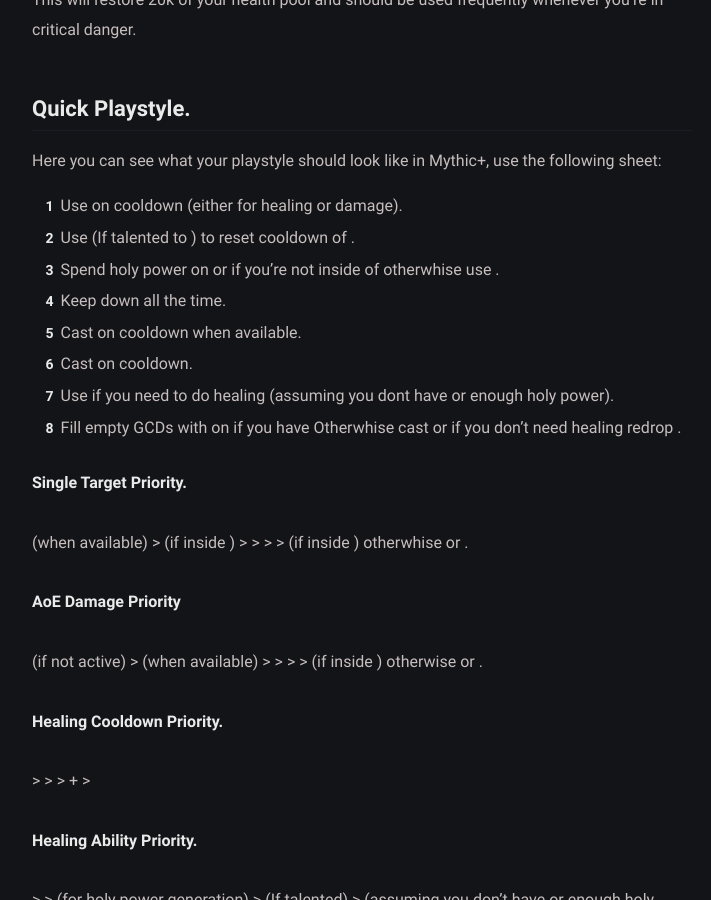
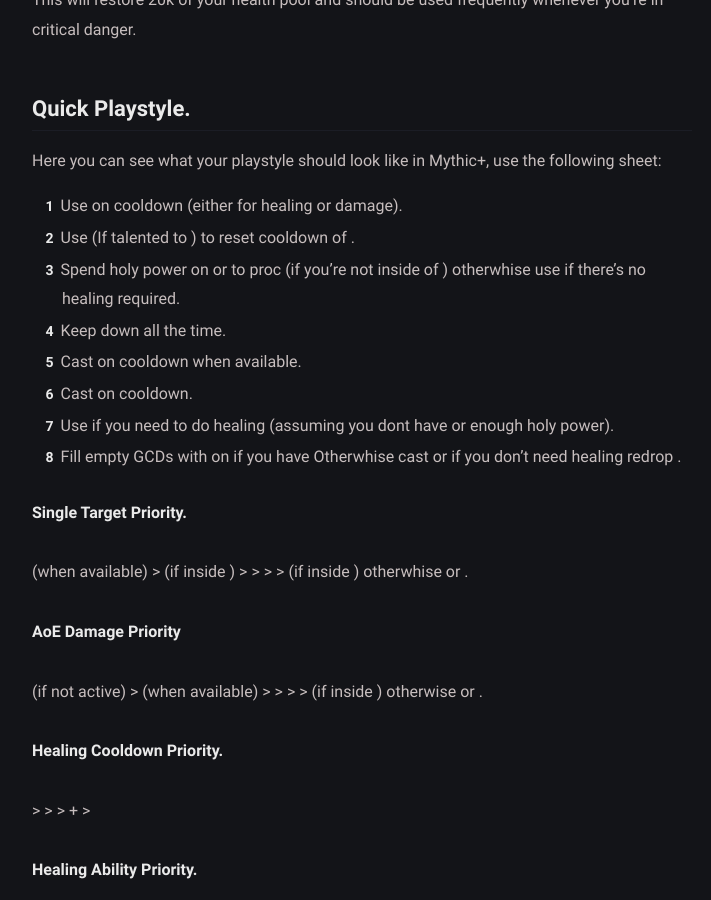
Before and after one commit to BetterThanWowhead/BetterThanWowhead.github.io, a Jekyll site: the page built from pages/M+/playstyle.md, in a window 1280 px wide and 900 px high, scrolled down 1427 px. Shown: the whole window, without its empty margins (278-989 px from the left). Built offline with Jekyll 4.4.1, drawn with Linux system fonts in a browser that asks for light colours; a script that is not in the unit is left out.

Commit message:
Update playstyle.md

```diff
--- a/pages/M+/playstyle.md
+++ b/pages/M+/playstyle.md
@@ -54,7 +54,7 @@
 
 1. Use <a href="https://www.wowhead.com/spell=20473/holy-shock" data-wowhead="spell=20473"></a> on cooldown (either for healing or damage).
 2. Use <a href="https://www.wowhead.com/spell=293895/crusader-strike" data-wowhead="spell=293895"></a> (If talented to <a href="https://www.wowhead.com/spell=196926/crusaders-might" data-wowhead="spell=196926"></a>) to reset cooldown of <a href="https://www.wowhead.com/spell=20473/holy-shock" data-wowhead="spell=20473"></a>.
-3. Spend holy power on <a href="https://www.wowhead.com/spell=85673/word-of-glory" data-wowhead="spell=85673"></a> or <a href="https://www.wowhead.com/spell=85222/light-of-dawn" data-wowhead="spell=85222"></a> if you're not inside of <a href="https://tbc.wowhead.com/spell=31884/avenging-wrath" data-wowhead="spell=31884"></a> otherwhise use <a href="https://www.wowhead.com/spell=53600/shield-of-the-righteous" data-wowhead="spell=53600"></a>.
+3. Spend holy power on <a href="https://www.wowhead.com/spell=85673/word-of-glory" data-wowhead="spell=85673"></a> or <a href="https://www.wowhead.com/spell=85222/light-of-dawn" data-wowhead="spell=85222"></a> to proc <a href="https://www.wowhead.com/spell=248033/awakening" data-wowhead="spell=248033"></a> (if you're not inside of <a href="https://tbc.wowhead.com/spell=31884/avenging-wrath" data-wowhead="spell=31884"></a>) otherwhise use <a href="https://www.wowhead.com/spell=53600/shield-of-the-righteous" data-wowhead="spell=53600"></a> if there's no healing required.
 4. Keep <a href="https://www.wowhead.com/spell=26573/consecration" data-wowhead="spell=26573"></a> down all the time.
 5. Cast <a href="https://www.wowhead.com/spell=24275/hammer-of-wrath" data-wowhead="spell=24275"></a> on cooldown when available.
 6. Cast <a href="https://www.wowhead.com/spell=20271/judgment" data-wowhead="spell=20271"></a> on cooldown.
```
